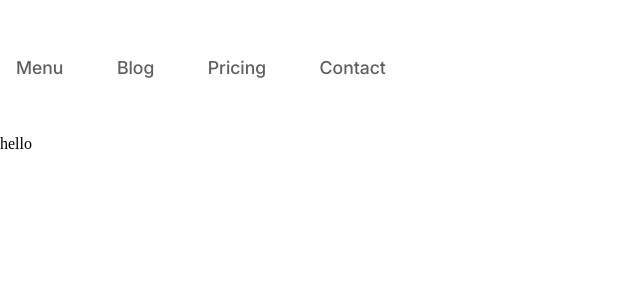
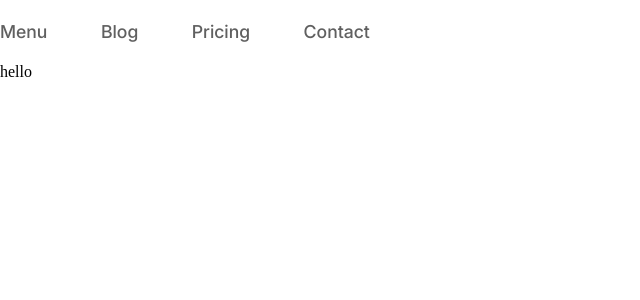
Before and after one commit to DEEBBLUE/Eatly, a React (Vite) app: page / in a window 1280 px wide. Shown: the top 300 px of the page, without its empty margins (0-640 px from the left). Built offline with nearby package versions, Linux system fonts and the light colour scheme.

Commit message:
Optimisid styles

```diff
--- a/src/templates/BasicPageTemplate/BasicPageTemplate.tsx
+++ b/src/templates/BasicPageTemplate/BasicPageTemplate.tsx
@@ -1,6 +1,5 @@
 import type { FC, ReactNode } from "react";
 import HeaderModule from "../../modules/HeaderModule/HeaderModule";
-import "./basicPageTemplate.scss"
 
 
 interface BasicPageTemplateProps{
@@ -10,10 +9,10 @@ interface BasicPageTemplateProps{
 const BasicPageTemplate: FC<BasicPageTemplateProps> = ({ children }) => {
   return(
     <>
-      <div className="header__container">
-        <HeaderModule/>
-      </div>
-      { children }
+      <HeaderModule/>
+      <main>
+        { children }
+      </main>
     </>
   )
 }
--- a/src/templates/BasicPageTemplate/basicPageTemplate.scss
+++ /dev/null
@@ -1,12 +0,0 @@
-.header__container{
-  max-width: 1440px;
-  height: 135px;
-
-  position: sticky;
-  top: 0;
-  left: 0;
-
-  display: flex;
-  justify-content: center;
-  align-items: center;
-}
```
